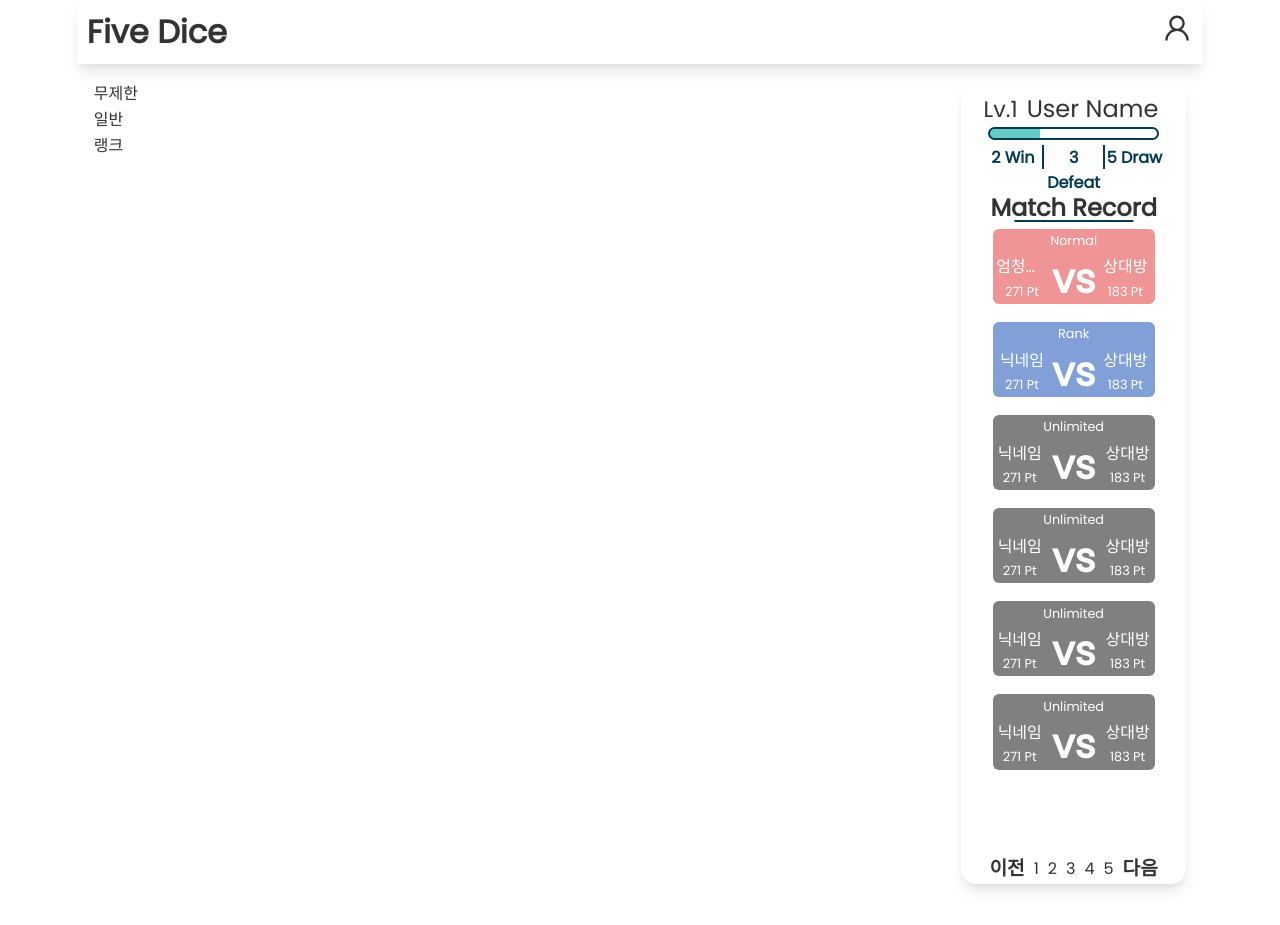
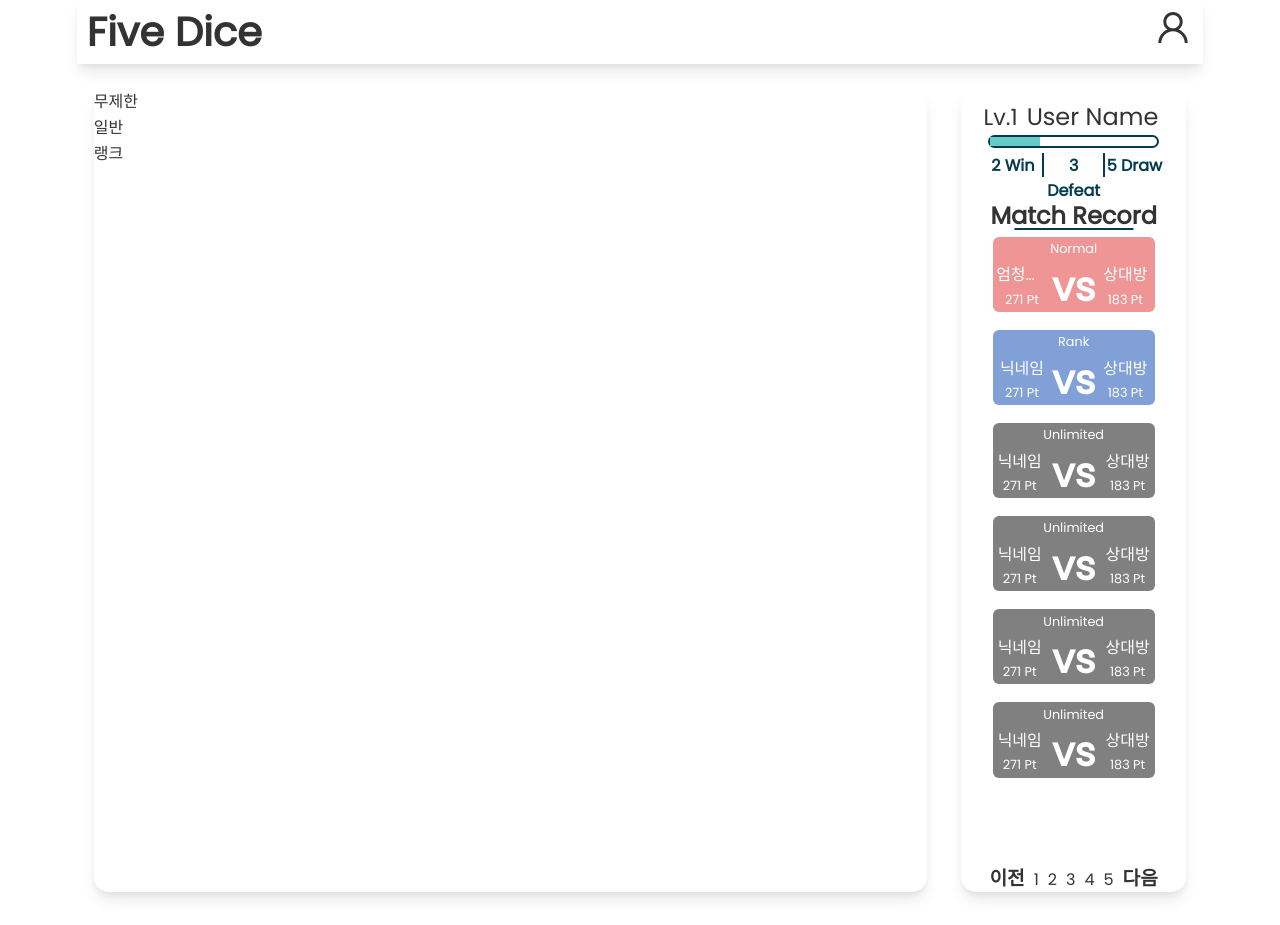
Before and after one commit to DL-Berkey/FiveDice, a React (Vite) app in the folder app/: page / in a window 1280 px wide. Shown: the top 925 px of the page. Built offline with nearby package versions, Linux system fonts and the light colour scheme.

Commit message:
Adjusts styles of components

```diff
--- a/app/src/components/GameInfo.tsx
+++ b/app/src/components/GameInfo.tsx
@@ -25,8 +25,10 @@ const Wrapper = styled.section`
     width: 74%;
     height: 95%;
 
-    /* background: var(--blue); */
-    /* background: gray; */
+    background: white;
+
+    border-radius: 15px;
+    box-shadow: var(--shadow);
 `;
 
 export default GameInfo;
--- a/app/src/components/LevelInfo.tsx
+++ b/app/src/components/LevelInfo.tsx
@@ -19,7 +19,6 @@ const Wrapper = styled.div`
     align-items: center;
 
     width: 100%;
-    /* height: fit-content; */
     height: 10%;
 `;
 
@@ -65,7 +64,7 @@ const ExperienceBar = styled.div<{ value: string }>`
 
         background: var(--teal);
 
-        z-index: -1;
+        z-index: 1;
     }
 `;
 
--- a/app/src/components/MatchRecord.tsx
+++ b/app/src/components/MatchRecord.tsx
@@ -111,6 +111,7 @@ const RecordContainer = styled.ul`
     display: flex;
     flex-direction: column;
     align-items: center;
+    gap: 18px;
 
     height: 92%;
 `;
@@ -145,10 +146,6 @@ const RecordItem = styled.li<{ value: "win" | "defeat" | "draw" }>`
                 return "var(--draw)";
         }
     }};
-
-    & + & {
-        margin-top: 18px;
-    }
 `;
 
 const Mode = styled.div`
@@ -199,6 +196,8 @@ const RecordPagination = styled.div`
 
     height: 4%;
 
+    align-items: baseline;
+
     & :first-child,
     :last-child {
         font-size: 1.2rem;
--- a/app/src/components/UserInfo.tsx
+++ b/app/src/components/UserInfo.tsx
@@ -22,6 +22,8 @@ const Wrapper = styled.section`
 
     padding: 1% 2%;
 
+    background: white;
+
     border-radius: 15px;
     box-shadow: var(--shadow);
 `;
--- a/app/src/components/layout/Footer.tsx
+++ b/app/src/components/layout/Footer.tsx
@@ -4,8 +4,6 @@ const Footer = () => {
     return <Wrapper>이건 푸터!</Wrapper>;
 };
 
-const Wrapper = styled.footer`
-    background: var(--teal);
-`;
+const Wrapper = styled.footer``;
 
 export default Footer;
--- a/app/src/components/layout/Header.tsx
+++ b/app/src/components/layout/Header.tsx
@@ -21,14 +21,15 @@ const Wrapper = styled.header`
     justify-content: space-between;
 
     height: 8vh;
-    font-size: 2rem;
+    font-size: 2.5rem;
 
     padding: 0 10px;
-    margin-bottom: 2vh;
+    margin-bottom: 3vh;
 
     line-height: 8vh;
     font-weight: 700;
 
+    background: white;
     box-shadow: var(--shadow);
 `;
 
```
